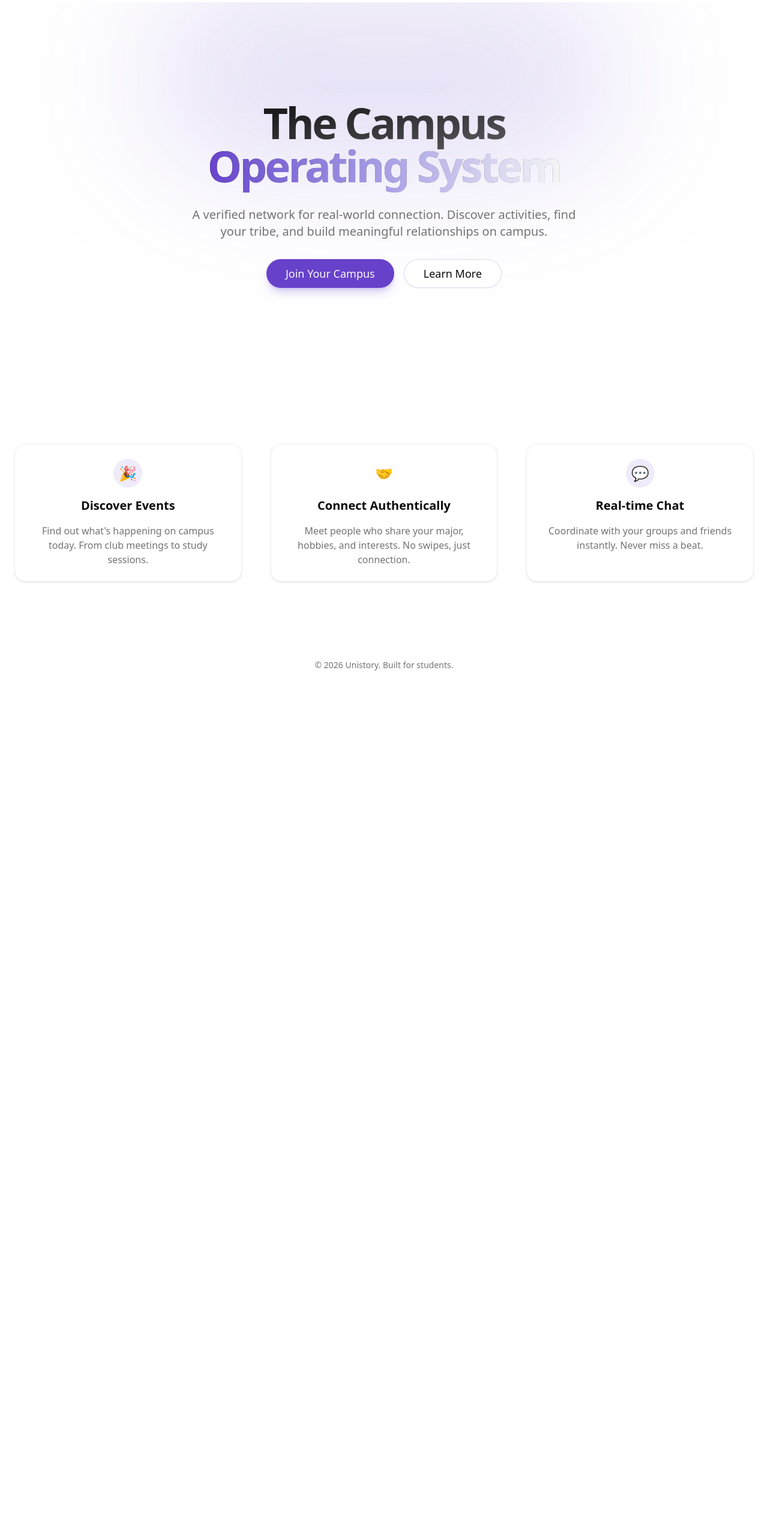
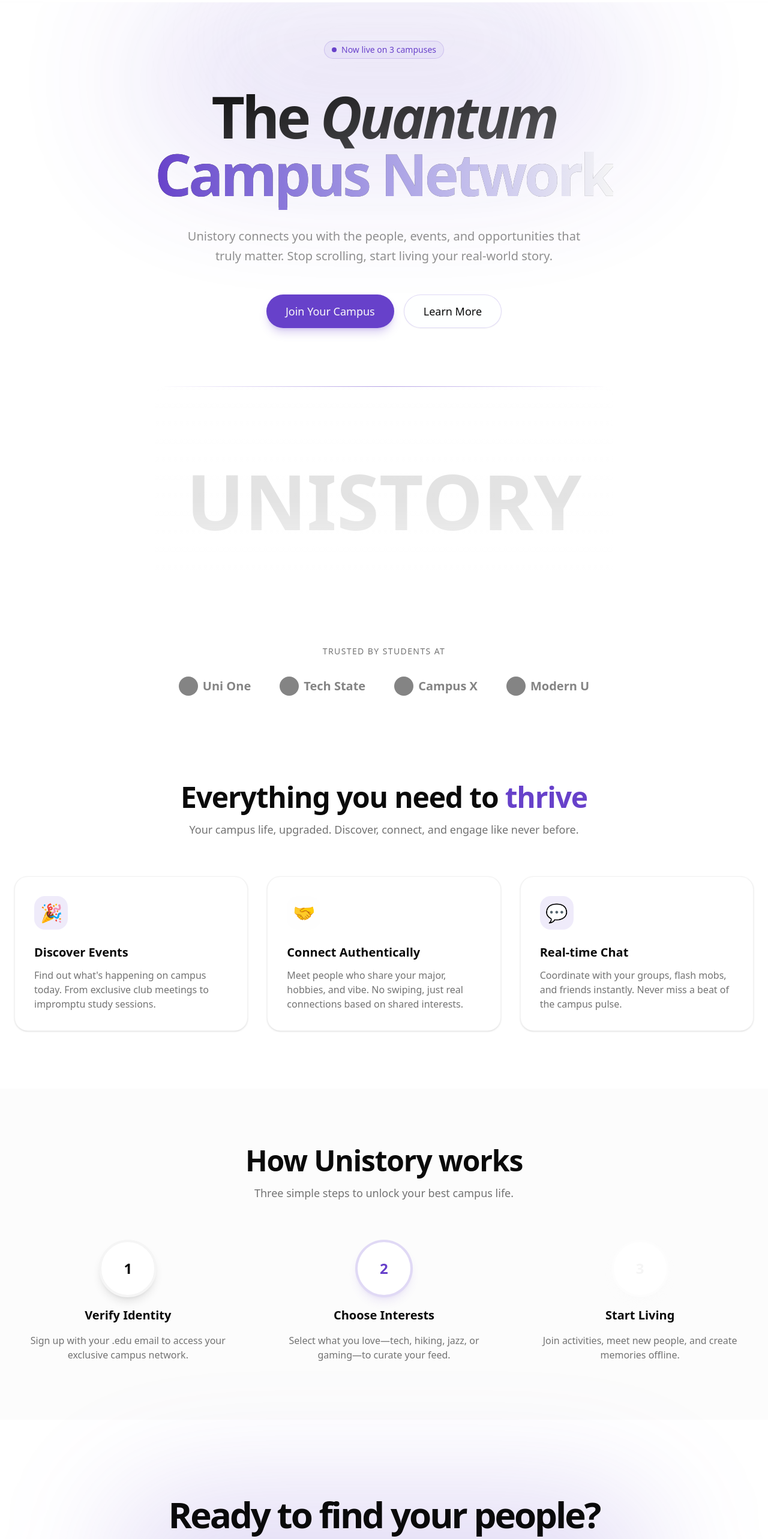
Before and after one commit to SH20RAJ/unstory.app, a Next.js app: page / in a window 1280 px wide. Shown: the part 60-2626 px from the top of the page at 60% size. Before the commit the page ends 1211 px from the top, so only its background shows below. Built offline with nearby package versions, Linux system fonts and the light colour scheme; what @stackframe/stack would draw is missing.

Commit message:
feat: Enhance Landing Page with Hero animation, Stats, Steps, and CTA sections

```diff
--- a/src/app/globals.css
+++ b/src/app/globals.css
@@ -126,3 +126,18 @@
     @apply bg-background text-foreground;
 	}
 }
+
+@keyframes pulse-glow {
+  0%, 100% {
+    opacity: 0.5;
+    transform: scale(1);
+  }
+  50% {
+    opacity: 0.8;
+    transform: scale(1.05);
+  }
+}
+
+.animate-pulse-glow {
+  animation: pulse-glow 4s infinite ease-in-out;
+}
--- a/src/app/page.tsx
+++ b/src/app/page.tsx
@@ -16,34 +16,115 @@ export default function LandingPage() {
 
       <Hero />
 
+      {/* Stats / Trusted By */}
+      <section className="py-12 border-y border-white/5 bg-white/5 backdrop-blur-sm">
+        <div className="max-w-7xl mx-auto px-6 text-center">
+            <p className="text-sm font-medium text-muted-foreground uppercase tracking-widest mb-8">Trusted by students at</p>
+            <div className="flex flex-wrap justify-center gap-12 opacity-50 grayscale hover:grayscale-0 transition-all duration-500">
+                {/* Placeholders for logos */}
+                <div className="text-xl font-bold flex items-center gap-2"><span className="h-8 w-8 bg-current rounded-full"></span> Uni One</div>
+                <div className="text-xl font-bold flex items-center gap-2"><span className="h-8 w-8 bg-current rounded-full"></span> Tech State</div>
+                <div className="text-xl font-bold flex items-center gap-2"><span className="h-8 w-8 bg-current rounded-full"></span> Campus X</div>
+                <div className="text-xl font-bold flex items-center gap-2"><span className="h-8 w-8 bg-current rounded-full"></span> Modern U</div>
+            </div>
+        </div>
+      </section>
+
       {/* Features Section */}
-      <section className="py-24 px-6 max-w-7xl mx-auto grid gap-12 md:grid-cols-3">
-        <div className="flex flex-col gap-4 text-center items-center p-6 rounded-2xl bg-card border border-border/50 shadow-sm hover:shadow-md transition-all hover:-translate-y-1">
-          <div className="h-12 w-12 rounded-full bg-primary/10 flex items-center justify-center text-primary text-2xl">
+      <section className="py-24 px-6 max-w-7xl mx-auto">
+        <div className="text-center mb-16">
+            <h2 className="text-3xl md:text-5xl font-bold tracking-tight mb-4">Everything you need to <span className="text-primary">thrive</span></h2>
+            <p className="text-muted-foreground max-w-2xl mx-auto text-lg">Your campus life, upgraded. Discover, connect, and engage like never before.</p>
+        </div>
+
+        <div className="grid gap-8 md:grid-cols-3">
+            <div className="group relative p-8 rounded-3xl bg-card border border-border/50 shadow-sm hover:shadow-2xl transition-all hover:-translate-y-1 overflow-hidden">
+                <div className="absolute inset-0 bg-linear-to-br from-primary/10 to-transparent opacity-0 group-hover:opacity-100 transition-opacity" />
+                <div className="relative z-10">
+                    <div className="h-14 w-14 rounded-2xl bg-primary/10 flex items-center justify-center text-primary text-3xl mb-6 group-hover:scale-110 transition-transform">
                         🎉
                     </div>
-          <h3 className="text-xl font-semibold">Discover Events</h3>
+                    <h3 className="text-xl font-bold mb-3">Discover Events</h3>
                     <p className="text-muted-foreground">
-            Find out what&apos;s happening on campus today. From club meetings to study sessions.
+                        Find out what&apos;s happening on campus today. From exclusive club meetings to impromptu study sessions.
                     </p>
                 </div>
-        <div className="flex flex-col gap-4 text-center items-center p-6 rounded-2xl bg-card border border-border/50 shadow-sm hover:shadow-md transition-all hover:-translate-y-1">
-          <div className="h-12 w-12 rounded-full bg-accent/10 flex items-center justify-center text-accent text-2xl">
+            </div>
+            <div className="group relative p-8 rounded-3xl bg-card border border-border/50 shadow-sm hover:shadow-2xl transition-all hover:-translate-y-1 overflow-hidden">
+                 <div className="absolute inset-0 bg-linear-to-br from-accent/10 to-transparent opacity-0 group-hover:opacity-100 transition-opacity" />
+                 <div className="relative z-10">
+                    <div className="h-14 w-14 rounded-2xl bg-accent/10 flex items-center justify-center text-accent text-3xl mb-6 group-hover:scale-110 transition-transform">
                         🤝
                     </div>
-          <h3 className="text-xl font-semibold">Connect Authentically</h3>
+                    <h3 className="text-xl font-bold mb-3">Connect Authentically</h3>
                     <p className="text-muted-foreground">
-            Meet people who share your major, hobbies, and interests. No swipes, just connection.
+                        Meet people who share your major, hobbies, and vibe. No swiping, just real connections based on shared interests.
                     </p>
                 </div>
-        <div className="flex flex-col gap-4 text-center items-center p-6 rounded-2xl bg-card border border-border/50 shadow-sm hover:shadow-md transition-all hover:-translate-y-1">
-          <div className="h-12 w-12 rounded-full bg-primary/10 flex items-center justify-center text-primary text-2xl">
+            </div>
+            <div className="group relative p-8 rounded-3xl bg-card border border-border/50 shadow-sm hover:shadow-2xl transition-all hover:-translate-y-1 overflow-hidden">
+                <div className="absolute inset-0 bg-linear-to-br from-primary/10 to-transparent opacity-0 group-hover:opacity-100 transition-opacity" />
+                <div className="relative z-10">
+                    <div className="h-14 w-14 rounded-2xl bg-primary/10 flex items-center justify-center text-primary text-3xl mb-6 group-hover:scale-110 transition-transform">
                         💬
                     </div>
-          <h3 className="text-xl font-semibold">Real-time Chat</h3>
+                    <h3 className="text-xl font-bold mb-3">Real-time Chat</h3>
                     <p className="text-muted-foreground">
-            Coordinate with your groups and friends instantly. Never miss a beat.
+                        Coordinate with your groups, flash mobs, and friends instantly. Never miss a beat of the campus pulse.
                     </p>
+                </div>
+            </div>
+        </div>
+      </section>
+
+      {/* How it Works / Steps */}
+      <section className="py-24 bg-muted/30">
+        <div className="max-w-7xl mx-auto px-6">
+             <div className="text-center mb-16">
+                <h2 className="text-3xl md:text-5xl font-bold tracking-tight mb-4">How Unistory works</h2>
+                <p className="text-muted-foreground max-w-2xl mx-auto text-lg">Three simple steps to unlock your best campus life.</p>
+            </div>
+
+            <div className="grid md:grid-cols-3 gap-12 relative">
+                {/* Connecting Line (Desktop) */}
+                <div className="hidden md:block absolute top-12 left-[16%] right-[16%] h-0.5 bg-linear-to-r from-transparent via-border to-transparent -z-10" />
+
+                <div className="flex flex-col items-center text-center gap-4">
+                    <div className="h-24 w-24 rounded-full bg-background border-4 border-muted flex items-center justify-center text-2xl font-bold shadow-lg z-10">1</div>
+                    <h3 className="text-xl font-bold">Verify Identity</h3>
+                    <p className="text-muted-foreground">Sign up with your .edu email to access your exclusive campus network.</p>
+                </div>
+                <div className="flex flex-col items-center text-center gap-4">
+                    <div className="h-24 w-24 rounded-full bg-background border-4 border-primary/20 flex items-center justify-center text-2xl font-bold shadow-lg shadow-primary/10 z-10 text-primary">2</div>
+                    <h3 className="text-xl font-bold">Choose Interests</h3>
+                    <p className="text-muted-foreground">Select what you love—tech, hiking, jazz, or gaming—to curate your feed.</p>
+                </div>
+                <div className="flex flex-col items-center text-center gap-4">
+                     <div className="h-24 w-24 rounded-full bg-background border-4 border-accent/20 flex items-center justify-center text-2xl font-bold shadow-lg shadow-accent/10 z-10 text-accent">3</div>
+                    <h3 className="text-xl font-bold">Start Living</h3>
+                    <p className="text-muted-foreground">Join activities, meet new people, and create memories offline.</p>
+                </div>
+            </div>
+        </div>
+      </section>
+
+      {/* CTA Section */}
+      <section className="py-32 px-6">
+        <div className="max-w-4xl mx-auto text-center relative">
+             <div className="absolute inset-0 bg-primary/20 blur-[100px] rounded-full pointer-events-none" />
+             <div className="relative z-10">
+                <h2 className="text-4xl md:text-6xl font-bold tracking-tighter mb-6">Ready to find your people?</h2>
+                <p className="text-xl text-muted-foreground mb-10 max-w-2xl mx-auto">
+                    Join thousands of students who are already using Unistory to make the most of their college years.
+                </p>
+                <div className="flex flex-col sm:flex-row gap-4 justify-center">
+                    <Link href="/login">
+                        <Button size="lg" className="h-14 px-10 text-lg rounded-full shadow-xl shadow-primary/20 hover:scale-105 transition-transform">
+                            Get Started Now
+                        </Button>
+                    </Link>
+                </div>
+            </div>
         </div>
       </section>
 
--- a/src/components/landing/Hero.tsx
+++ b/src/components/landing/Hero.tsx
@@ -4,33 +4,51 @@ import Link from "next/link";
 
 export function Hero() {
   return (
-    <div className="relative flex min-h-[80vh] flex-col items-center justify-center overflow-hidden bg-background text-foreground">
-      {/* Lamp Effect (CSS-based for simplicity if framer-motion is heavy, but using minimal motion here) */}
-      <div className="absolute top-0 left-1/2 -translate-x-1/2 w-full max-w-3xl h-64 bg-primary/20 blur-[120px] rounded-full pointer-events-none" />
-      <div className="absolute top-0 left-1/2 -translate-x-1/2 w-full max-w-lg h-32 bg-accent/20 blur-[80px] rounded-full pointer-events-none" />
+    <div className="relative flex min-h-[90vh] flex-col items-center justify-center overflow-hidden bg-background text-foreground pt-16">
+      {/* Lamp Effect */}
+      <div className="absolute top-0 left-1/2 -translate-x-1/2 w-full max-w-3xl h-64 bg-primary/20 blur-[120px] rounded-full pointer-events-none animate-pulse-glow" />
+      <div className="absolute top-0 left-1/2 -translate-x-1/2 w-full max-w-lg h-32 bg-accent/20 blur-[80px] rounded-full pointer-events-none animate-pulse-glow delay-75" />
 
-      <div className="relative z-10 flex flex-col items-center gap-8 text-center px-4">
-        <h1 className="text-4xl md:text-7xl font-bold tracking-tighter bg-linear-to-br from-foreground to-foreground/50 bg-clip-text text-transparent">
-          The Campus <br />
-          <span className="bg-linear-to-r from-primary to-accent bg-clip-text text-transparent">
-            Operating System
+      <div className="relative z-10 flex flex-col items-center gap-8 text-center px-4 max-w-5xl mx-auto">
+
+        {/* Badge */}
+        <div className="inline-flex items-center rounded-full border border-primary/20 bg-primary/5 px-3 py-1 text-sm font-medium text-primary backdrop-blur-sm mb-4">
+          <span className="flex h-2 w-2 rounded-full bg-primary mr-2 animate-pulse"></span>
+          Now live on 3 campuses
+        </div>
+
+        <h1 className="text-5xl md:text-8xl font-bold tracking-tighter bg-linear-to-br from-foreground to-foreground/50 bg-clip-text text-transparent pb-2">
+          The <span className="italic">Quantum</span> <br />
+          <span className="bg-linear-to-r from-primary via-accent to-primary bg-clip-text text-transparent bg-size-[200%_auto] animate-gradient">
+            Campus Network
           </span>
         </h1>
 
-        <p className="max-w-2xl text-lg md:text-xl text-muted-foreground">
-          A verified network for real-world connection. Discover activities, find your tribe, and build meaningful relationships on campus.
+        <p className="max-w-2xl text-lg md:text-xl text-muted-foreground/80 leading-relaxed">
+          Unistory connects you with the people, events, and opportunities that truly matter.
+          Stop scrolling, start living your real-world story.
         </p>
 
-        <div className="flex flex-col sm:flex-row gap-4">
+        <div className="flex flex-col sm:flex-row gap-4 mt-4">
           <Link href="/login">
-            <Button size="lg" className="rounded-full px-8 text-lg h-12 bg-primary hover:bg-primary/90 text-primary-foreground shadow-lg shadow-primary/25 transition-all hover:scale-105">
+            <Button size="lg" className="rounded-full px-8 text-lg h-14 bg-primary hover:bg-primary/90 text-primary-foreground shadow-lg shadow-primary/25 transition-all hover:scale-105 border-0 ring-offset-background">
               Join Your Campus
             </Button>
           </Link>
-          <Button size="lg" variant="outline" className="rounded-full px-8 text-lg h-12 border-primary/20 hover:bg-primary/5 transition-all">
+          <Button size="lg" variant="outline" className="rounded-full px-8 text-lg h-14 border-primary/20 hover:bg-primary/5 transition-all backdrop-blur-sm bg-background/50">
             Learn More
           </Button>
         </div>
+
+        {/* Abstract Visual/Mockup Placeholder */}
+        <div className="mt-16 relative w-full max-w-4xl h-64 md:h-96 rounded-t-3xl border border-white/10 bg-linear-to-b from-white/5 to-transparent backdrop-blur-md shadow-2xl overflow-hidden mask-[linear-gradient(to_bottom,black_50%,transparent_100%)]">
+            <div className="absolute inset-x-0 top-0 h-px bg-linear-to-r from-transparent via-primary/50 to-transparent" />
+             {/* Mock UI elements */}
+            <div className="absolute top-1/2 left-1/2 -translate-x-1/2 -translate-y-1/2 text-muted-foreground/20 text-9xl font-bold select-none">
+              UNISTORY
+            </div>
+        </div>
+
       </div>
 
       {/* Grid Background Pattern */}
```
Lines whose indentation alone changed are shown as unchanged.
